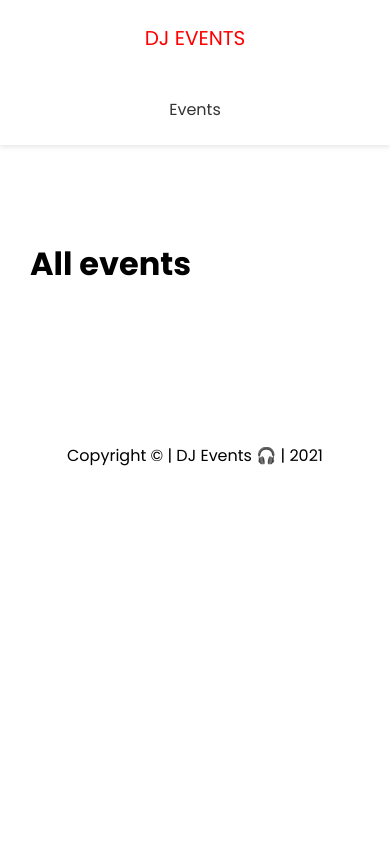
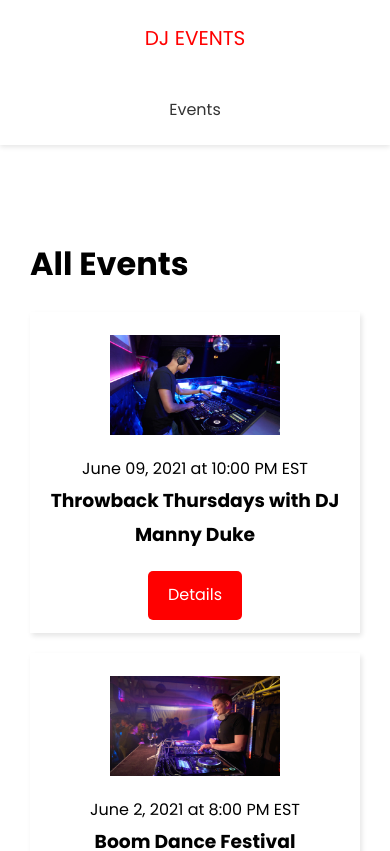
Before and after one commit to VisheshSingh/dj-events-frontend, a Next.js app: page /events in a window 390 px wide. Shown: the top 851 px of the page. Built offline with nearby package versions, Linux system fonts and the light colour scheme; no server answers.

Commit message:
displaying events 👓

```diff
--- /dev/null
+++ b/components/EventItem.js
@@ -0,0 +1,33 @@
+import React from 'react';
+import Link from 'next/link';
+import Image from 'next/image';
+import styles from '@/styles/EventItem.module.css';
+
+const EventItem = ({ evt }) => {
+  return (
+    <div className={styles.event}>
+      <div className={styles.img}>
+        <Image
+          src={evt.image ? evt.image : '/images/event-default.png'}
+          width={170}
+          height={100}
+        />
+      </div>
+
+      <div className={styles.info}>
+        <span>
+          {evt.date} at {evt.time}
+        </span>
+        <h3>{evt.name}</h3>
+      </div>
+
+      <div className={styles.link}>
+        <Link href={`/events/${evt.slug}`}>
+          <a className='btn'>Details</a>
+        </Link>
+      </div>
+    </div>
+  );
+};
+
+export default EventItem;
--- a/pages/events/index.js
+++ b/pages/events/index.js
@@ -1,25 +1,28 @@
-import React from 'react';
 import Layout from '@/components/Layout';
+import Link from 'next/link';
 import { API_URL } from '@/config/globals';
+import EventItem from 'components/EventItem';
 
-const Events = ({ events }) => {
-  console.log({ events });
+export default function EventsPage({ events }) {
   return (
-    <Layout title='All events'>
-      <h1>All events</h1>
+    <Layout>
+      <h1>All Events</h1>
+      {events.length === 0 && <h3>No events to show</h3>}
+      {events.map((evt) => (
+        <EventItem key={evt.id} evt={evt} />
+      ))}
     </Layout>
   );
-};
+}
 
-export default Events;
-
-export async function getServerSideProps() {
+export async function getStaticProps() {
   const res = await fetch(`${API_URL}/api/events`);
   const events = await res.json();
 
   return {
     props: {
-      events: events,
+      events,
+      revalidate: 1,
     },
   };
 }
--- /dev/null
+++ b/styles/EventItem.module.css
@@ -0,0 +1,28 @@
+.event {
+  display: flex;
+  justify-content: space-between;
+  align-items: center;
+  margin: 20px 0;
+  padding: 13px;
+  box-shadow: 2px 3px 5px rgba(0, 0, 0, 0.1);
+}
+
+.img {
+  flex: 1;
+  margin: 10px;
+}
+
+.info {
+  flex: 2;
+}
+
+@media (max-width: 600px) {
+  .event {
+    flex-direction: column;
+    text-align: center;
+  }
+
+  .info {
+    margin-bottom: 20px;
+  }
+}
```
Also changed, not shown: pages/index.js (+14 -3 lines).
